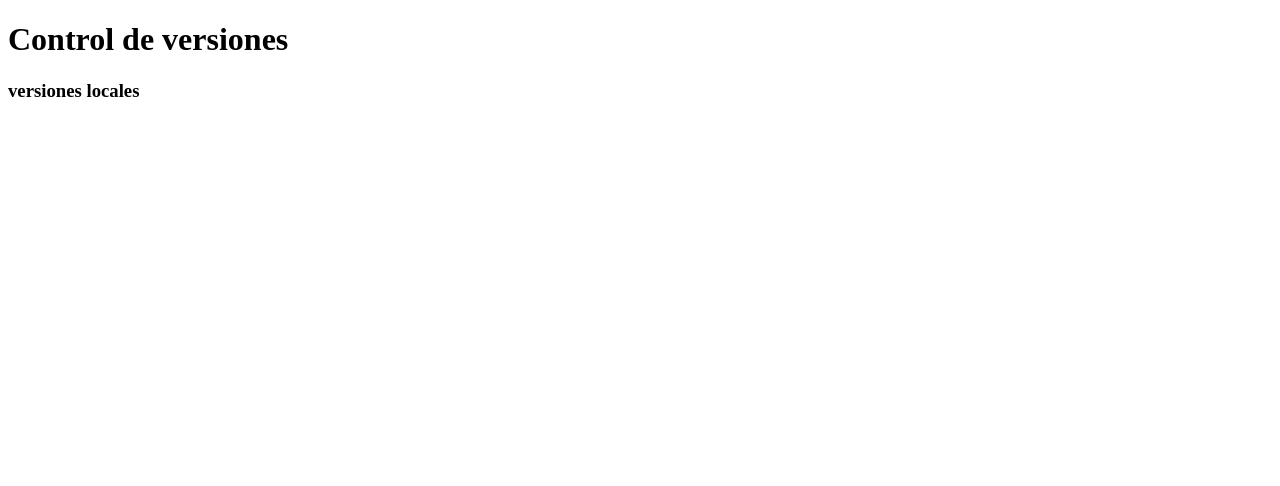
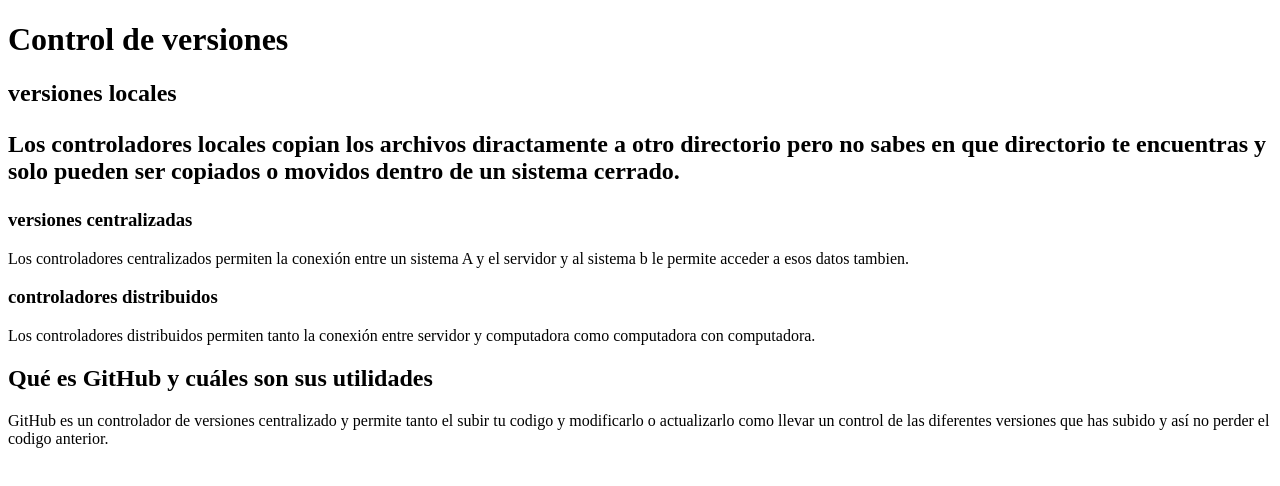
Before and after one commit to ernesstocm/practica, a plain HTML site: page index.html in a window 1280 px wide. Drawn offline with Linux system fonts and the light colour scheme.

Commit message:
mi segundo commit

```diff
--- a/index.html
+++ b/index.html
@@ -7,13 +7,26 @@
 	<meta name="Ernesto" content="Castillo Martínez" content="Introducción a Git">
 
 </head>
-
-	<h1>Control de versiones<h1>
-	<h3>versiones locales<h3>
-		<p></p>
-
 <body>
 
+<h1>Control de versiones<h1>
+	<h2>versiones locales<h2>
+		<p>
+			Los controladores locales copian los archivos diractamente a otro directorio pero no sabes en que directorio te encuentras y solo pueden ser copiados o movidos dentro de un sistema cerrado.
+		</p>
+	<h3>versiones centralizadas</h3>
+		<p>
+			Los controladores centralizados permiten la conexión entre un sistema A y el servidor  y al sistema b le permite acceder a esos datos tambien.
+		</p>
+	<h3>controladores distribuidos</h3>
+		<p>
+			Los controladores distribuidos permiten tanto la conexión entre servidor y computadora como computadora con computadora.
+		</p>
 
+	<h2>Qué es GitHub y cuáles son sus utilidades</h2>
+
+	<p>
+		GitHub es un controlador de versiones centralizado y permite tanto el subir tu codigo y modificarlo o actualizarlo como llevar un control de las diferentes versiones que has subido y así no perder el codigo anterior.
+	</p>
 </body>
 </html>
```
Also changed, not shown: 1 other file.
